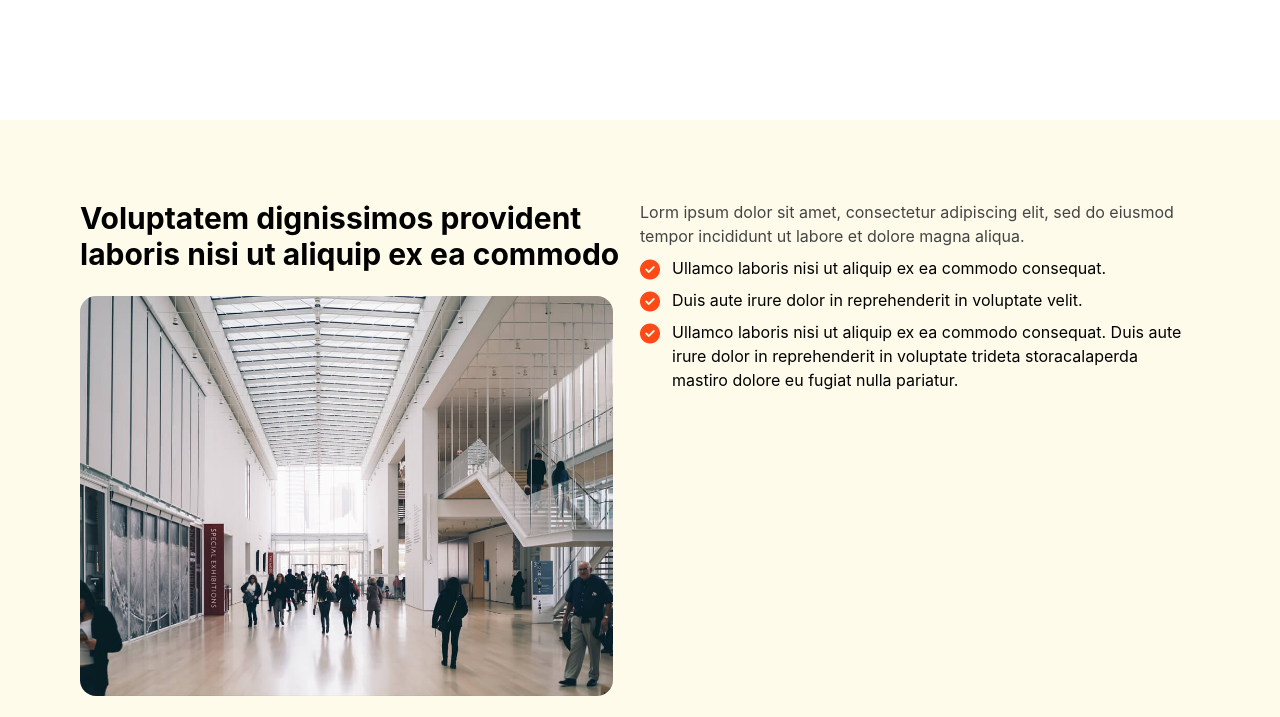
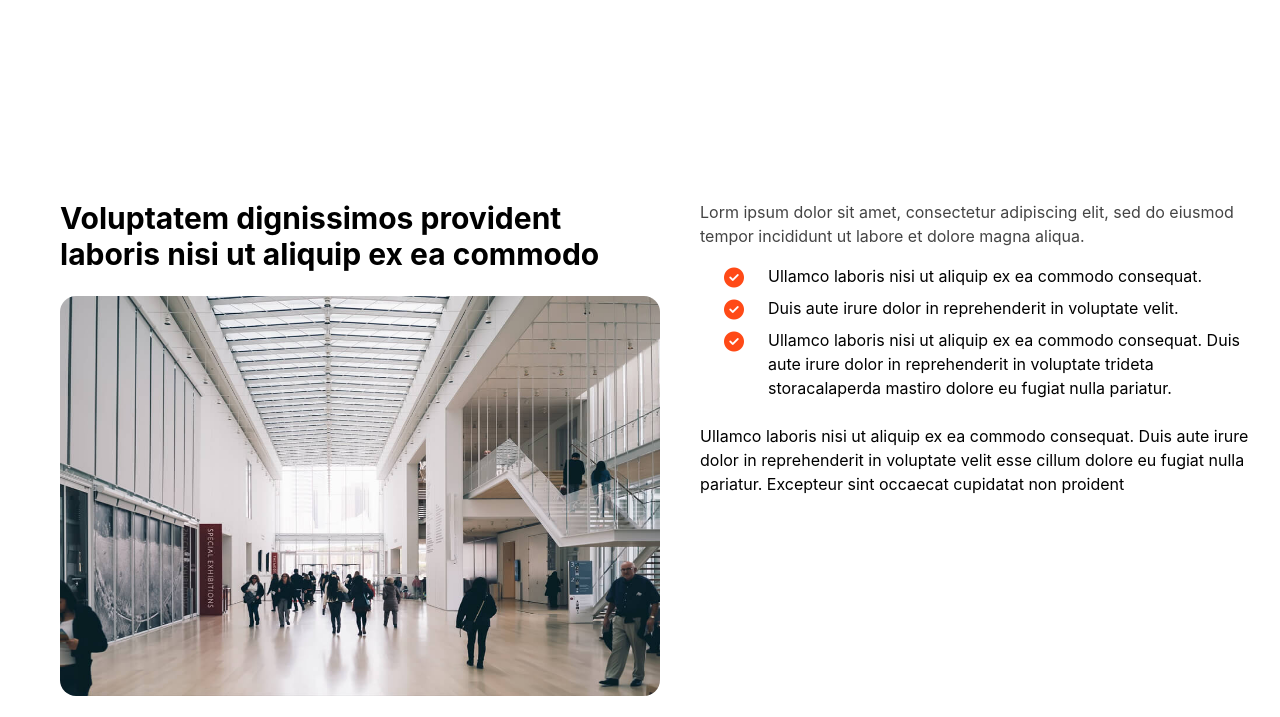
Before and after one commit to MudassarGill/explore-pakistan-travel, a website: page index.html in a window 1280 px wide. Shown: the part 680-1397 px from the top of the page. Drawn offline with nearby package versions, Linux system fonts and the light colour scheme.

Commit message:
change next div

```diff
--- a/index.html
+++ b/index.html
@@ -228,10 +228,10 @@
 
     </div>
 
-    <div class="w-full bg-amber-50  pt-20 flex justify-center h-200">
-      <div class="w-140 ">
+    <div class="max-w-[1199px] bg-white  pt-20 flex justify-around h-200">
+      <div class="w-160 pl-10 ">
          <h1 class="font-bold text-3xl">Voluptatem dignissimos provident laboris nisi ut aliquip ex ea commodo<h1><br>
-         <img class="bg-cover bg-center h-100 rounded-2xl flex" src="images\about.jpg" alt="">
+         <img class="bg-cover bg-center h-100 rounded-2xl flex w-full" src="images\about.jpg" alt="">
          <br>
          <p>Ut fugiat ut sunt quia veniam. Voluptate perferendis perspiciatis quod nisi et. Placeat debitis quia recusandae odit et consequatur voluptatem. Dignissimos pariatur consectetur fugiat voluptas ea.
          Ut fugiat ut sunt quia veniam. Voluptate perferendis perspiciatis quod nisi et. Placeat debitis quia recusandae odit et consequatur voluptatem. Dignissimos pariatur consectetur fugiat voluptas ea. <br>
@@ -243,11 +243,15 @@ Temporibus nihil enim deserunt sed ea. Provident sit expedita aut cupiditate nih
 
       </div>
       <div class="w-140 ">
-         <p class="text-[#444444]">Lorm ipsum dolor sit amet, consectetur adipiscing elit, sed do eiusmod tempor incididunt ut labore et dolore magna aliqua.</p>
-         <div class="flex pt-2 gap-3 "><i class="fa-solid fa-circle-check flex pt-1 text-[#ff4a17] text-xl" ></i><p>Ullamco laboris nisi ut aliquip ex ea commodo consequat.</p></div>
-         <div class="flex pt-2 gap-3"><i class="fa-solid fa-circle-check  flex pt-1 text-[#ff4a17] text-xl"></i><p>Duis aute irure dolor in reprehenderit in voluptate velit.</p></div>
-         <div class="flex pt-2 gap-3"><i class="fa-solid fa-circle-check  flex pt-1 text-[#ff4a17] text-xl"></i><p>Ullamco laboris nisi ut aliquip ex ea commodo consequat.
-            Duis aute irure dolor in reprehenderit in voluptate trideta storacalaperda mastiro dolore eu fugiat nulla pariatur.<p></div>
+         <p class="text-[#444444] text-opacity-0">Lorm ipsum dolor sit amet, consectetur adipiscing elit, sed do eiusmod tempor incididunt ut labore et dolore magna aliqua.</p>
+         <div class="flex pt-4  pl-6"><i class="fa-solid fa-circle-check flex pt-1 text-[#ff4a17] text-xl" ></i><p class="pl-6">Ullamco laboris nisi ut aliquip ex ea commodo consequat.</p></div>
+         <div class="flex pt-2 pl-6 "><i class="fa-solid fa-circle-check  flex pt-1 text-[#ff4a17] text-xl"></i><p class="pl-6">Duis aute irure dolor in reprehenderit in voluptate velit.</p></div>
+         <div class="flex pt-2 pl-6"><i class="fa-solid fa-circle-check  flex pt-1 text-[#ff4a17] text-xl"></i><p class="pl-6">Ullamco laboris nisi ut aliquip ex ea commodo consequat.
+            Duis aute irure dolor in reprehenderit in voluptate trideta storacalaperda mastiro dolore eu fugiat nulla pariatur.
+            <p></div><br>
+                <div>
+                    <p>Ullamco laboris nisi ut aliquip ex ea commodo consequat. Duis aute irure dolor in reprehenderit in voluptate velit esse cillum dolore eu fugiat nulla pariatur. Excepteur sint occaecat cupidatat non proident</p>
+                </div>
       </div>
     </div>
 
```
Also changed, not shown: src/style.css (line endings or trailing spaces).
